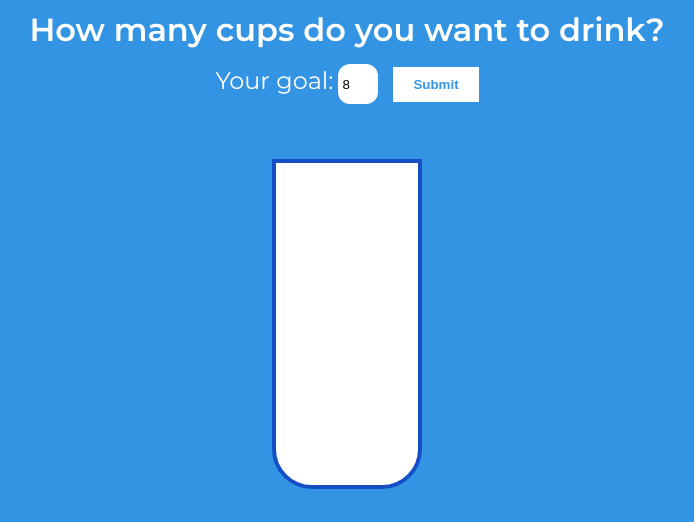
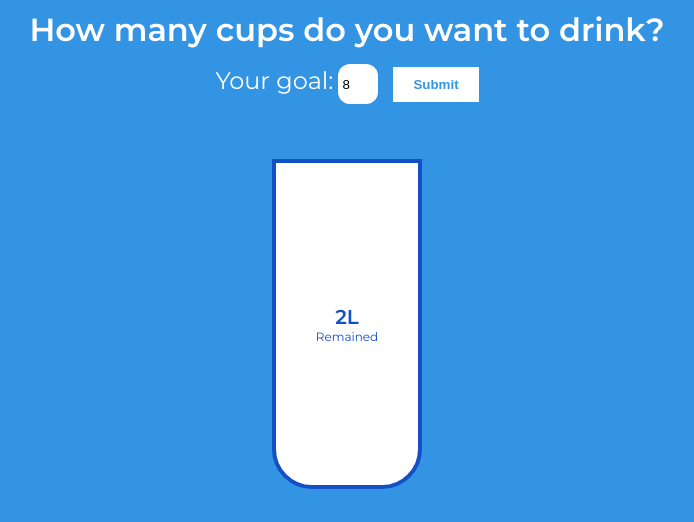
Before and after one commit to ececmk/water-tracker-app-with-react, a React (Create React App) app in the folder water-tracker/: page / in a window 1280 px wide. Shown: the top 522 px of the page, without its empty margins (293-987 px from the left). Built offline with nearby package versions, Linux system fonts and the light colour scheme.

Commit message:
remained section done

```diff
--- a/water-tracker/src/App.css
+++ b/water-tracker/src/App.css
@@ -66,6 +66,7 @@ input {
   flex-direction: column;
   overflow: hidden;
   position: relative;
+  z-index: 0;
 }
 
 .cup.cup-small {
@@ -133,8 +134,17 @@ input {
   text-align: center;
   flex: 1;
   transition: 0.3s ease;
+  z-index: 1;
 }
 
+.remained span {
+  font-size: 20px;
+  font-weight: bold;
+}
+
+.remained small {
+  font-size: 12px;
+}
 .percentage {
   font-size: 30px;
   margin: 0 auto;
@@ -147,6 +157,7 @@ input {
   bottom:0;
   min-height: 60px;
   transition: 0.3s ease;
+  z-index: 0;
 }
 
 .text {
--- a/water-tracker/src/Components/BigCup.jsx
+++ b/water-tracker/src/Components/BigCup.jsx
@@ -3,6 +3,8 @@ import PropTypes from 'prop-types'
 function BigCup(props) {
 
   const percentageRef = useRef(null);
+  const remainedRef = useRef(null);
+  const literRef = useRef(null);
   let percentageNumber = props.currentValue / props.goal;
 
   useEffect(() => {
@@ -13,6 +15,16 @@ function BigCup(props) {
       percentageRef.current.style.visibility = 'visible'
       percentageRef.current.style.height = `${Math.round(percentageNumber * 330)}px`
       percentageRef.current.innerText = `${Math.round(percentageNumber * 100)}%`
+    }
+  }, [props.currentValue, props.goal, percentageNumber])
+
+  useEffect(() => {
+    if(props.currentValue === props.goal){
+      remainedRef.current.style.visibility = 'hidden'
+      remainedRef.current.style.height = 0
+    }else {
+      remainedRef.current.style.visibility = 'visible'
+      literRef.current.innerText = `${250 * props.goal/1000 - (250 * props.currentValue / 1000)}L`
     }
   }, [props.currentValue, props.goal, percentageNumber])
 
@@ -40,6 +52,10 @@ function BigCup(props) {
     <div className='big-cup-wrapper'>
       <div className='message'>{message}</div>
       <div className='cup'>
+        <div className="remained" ref={remainedRef}>
+          <span ref={literRef}></span>
+          <small>Remained</small>
+        </div>
         <div ref={percentageRef} className="percentage">{percentage}%</div>
       </div>
     </div>
```
